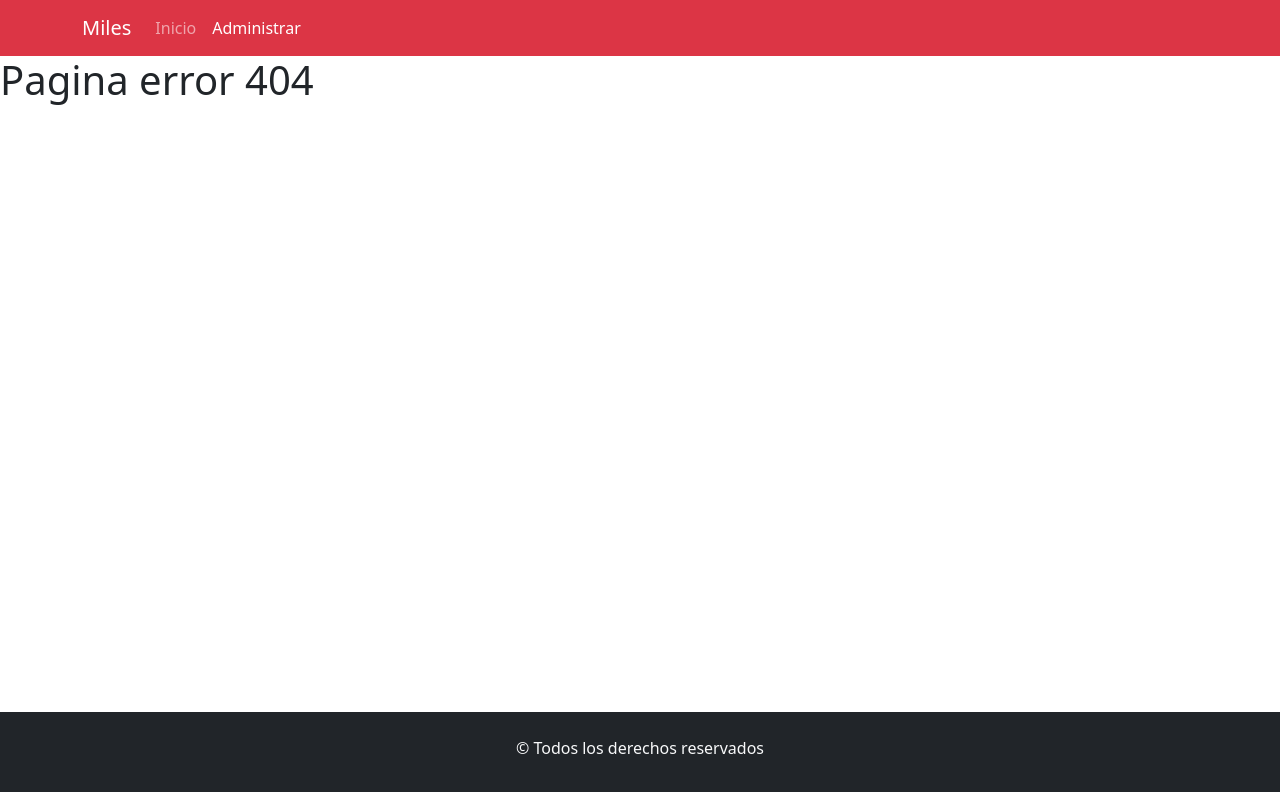
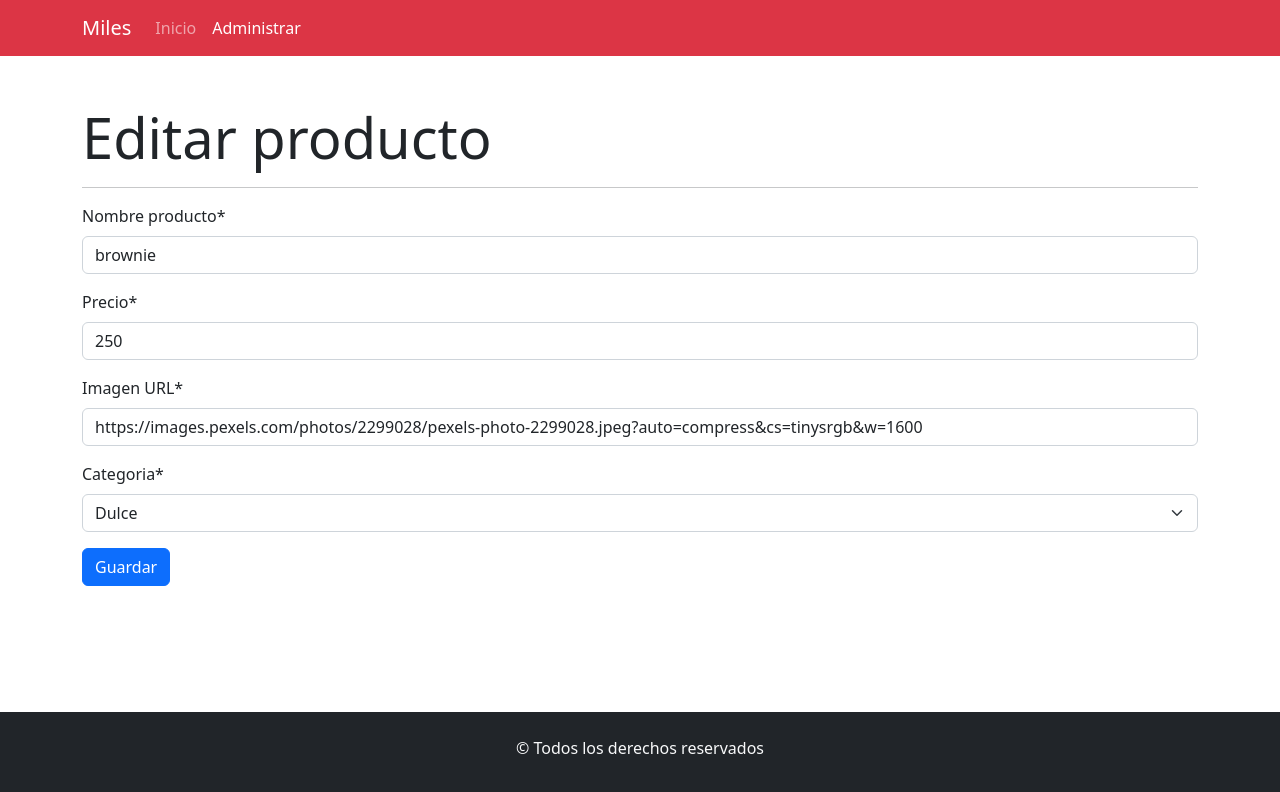
Before and after one commit to SantiFigueroa00/cafeteria-front, a React (Create React App) app: page /administrar/editar/2 in a window 1280 px wide. Before the commit this address had no page. Shown: the top 792 px of the page. Built offline with nearby package versions, Linux system fonts and the light colour scheme; data requests are answered from the project's data file.

Commit message:
mostramos los datos del producto en el formulario

```diff
--- a/src/App.jsx
+++ b/src/App.jsx
@@ -29,7 +29,7 @@ function App() {
         ></Route>
         <Route
           exact
-          path="/administrar/editar"
+          path="/administrar/editar/:id"
           element={<EditarProducto></EditarProducto>}
         ></Route>
          <Route exact path="/detalle-producto" element={<DetalleProducto></DetalleProducto>}></Route>
--- a/src/components/helpers/queries.js
+++ b/src/components/helpers/queries.js
@@ -30,13 +30,23 @@ export const borrarProductoAPI = async (id) => {
         // peticion Get para obtener listado
         const respuesta = await fetch(URL+`/${id}`,{
             method: 'DELETE',
-            // headers: {
-            //     "Content-Type" : "application/json"
-            // },
-            // body: JSON.stringify(producto)
         });
         return respuesta;
     } catch (error) {
         return false;
     }
 };
+
+export const obtenerProductoAPI = async (id) => {
+    try {
+        // peticion Get para obtener listado
+        const respuesta = await fetch(URL+`/${id}`);
+        const producto={
+            dato: await respuesta.json(),
+            status: respuesta.status
+        }
+        return producto;
+    } catch (error) {
+        return false;
+    }
+};
--- a/src/components/views/admiProductos/EditarProducto.jsx
+++ b/src/components/views/admiProductos/EditarProducto.jsx
@@ -1,40 +1,122 @@
+import { useEffect } from "react";
 import { Form, Button } from "react-bootstrap";
+import context from "react-bootstrap/esm/AccordionContext";
+import { useForm } from "react-hook-form";
+import { useParams } from "react-router-dom";
+import Swal from "sweetalert2";
+import { obtenerProductoAPI } from "../../helpers/queries";
 
 const EditarProducto = () => {
-  return (
-    <section className="container mainSection">
+  const {
+    register,
+    handleSubmit,
+    formState: { errors },
+    setValue
+  } = useForm();
+
+  const {id} = useParams();
+
+
+  useEffect(() => {
+    obtenerProductoAPI(id).then((respuesta)=>{
+      if(respuesta.status ===200){
+        console.log(respuesta);
+        setValue('nombreProducto',respuesta.dato.nombreProducto)
+        setValue('precio',respuesta.dato.precio)
+        setValue('imagen',respuesta.dato.imagen)
+        setValue('categoria',respuesta.dato.categoria)
+      }
+    },
+    (reason)=>{
+      console.log(reason)
+      Swal.fire(
+        'Ocurrio un error',
+        'Intente nuevamente en unos minutos',
+        'error'
+        )
+      });
+    }, [])
+
+    const onSubmit = (datos) => {
+      console.log(datos)
+    };
+
+    return (
+      <section className="container mainSection">
       <h1 className="display-4 mt-5">Editar producto</h1>
       <hr />
       {/* <Form onSubmit={handleSubmit}> */}
-      <Form>
+      <Form onSubmit={handleSubmit(onSubmit)}>
         <Form.Group className="mb-3" controlId="formNombreProdcuto">
           <Form.Label>Nombre producto*</Form.Label>
-          <Form.Control type="text" placeholder="Ej: Cafe" />
-          <Form.Text className="text-danger">algun error</Form.Text>
+          <Form.Control
+            type="text"
+            placeholder="Ej: Cafe"
+            {...register("nombreProducto", {
+              required: "El nombre de prodcuto es necesario",
+              minLength: {
+                value: 2,
+                message: "La cantidad minima es 2 caracteres",
+              },
+              maxLength: {
+                value: 50,
+                message: "La cantidad maxima es 50 caracteres",
+              },
+            })}
+          />
+          <Form.Text className="text-danger">
+            {errors.nombreProducto?.message}
+          </Form.Text>
         </Form.Group>
         <Form.Group className="mb-3" controlId="formPrecio">
           <Form.Label>Precio*</Form.Label>
-          <Form.Control type="number" placeholder="Ej: 50" />
-          <Form.Text className="text-danger">algun error</Form.Text>
+          <Form.Control type="number" placeholder="Ej: 50"
+          {...register('precio',{
+              required:'El precio es obligatorio',
+              min:{
+                value: 1,
+                message: 'El precio minimo es de $1'
+              },
+              max:{
+                value: 1000,
+                message: 'El precio maximo es de $1000'
+              }
+          }
+          )}
+          />
+          <Form.Text className="text-danger">
+            {errors.precio?.message}
+          </Form.Text>
         </Form.Group>
         <Form.Group className="mb-3" controlId="formImagen">
           <Form.Label>Imagen URL*</Form.Label>
           <Form.Control
             type="text"
             placeholder="Ej: https://www.pexels.com/es-es/vans-en-blanco-y-negro-fuera-de-la-decoracion-para-colgar-en-la-pared-1230679/"
+            {...register('imagen',{
+              required: 'La URL es obligatoria',
+              pattern:{
+                value: /^https?:\/\/[\w\-]+(\.[\w\-]+)+[/#?]?.*$/,
+                message: 'Ingrese una URL valida'
+              }
+            })}
           />
-          <Form.Text className="text-danger">algun error</Form.Text>
+          <Form.Text className="text-danger">{errors.imagen?.message}</Form.Text>
         </Form.Group>
         <Form.Group className="mb-3" controlId="formPrecio">
           <Form.Label>Categoria*</Form.Label>
-          <Form.Select>
+          <Form.Select {
+            ...register('categoria',{
+              required: 'Debe seleccionar una categoria'
+            })
+          }>
             <option value="">Seleccione una opcion</option>
             <option value="bebida-caliente">Bebida caliente</option>
             <option value="bebida-fria">Bebida fria</option>
             <option value="dulce">Dulce</option>
             <option value="salado">Salado</option>
           </Form.Select>
-          <Form.Text className="text-danger">algun error</Form.Text>
+          <Form.Text className="text-danger">{errors.categoria?.message}</Form.Text>
         </Form.Group>
         <Button variant="primary" type="submit">
           Guardar
--- a/src/components/views/admiProductos/ItemProducto.jsx
+++ b/src/components/views/admiProductos/ItemProducto.jsx
@@ -1,5 +1,6 @@
 
 import { Button } from "react-bootstrap";
+import { Link } from "react-router-dom";
 import Swal from "sweetalert2";
 import { borrarProductoAPI, consultarAPI } from "../../helpers/queries";
 
@@ -36,9 +37,9 @@ const borrarProducto=()=>{
       <td>{imagen}</td>
       <td>{categoria}</td>
       <td>
-        <Button variant="warning">
+        <Link className="btn btn-warning" to={`/administrar/editar/${id}`}>
           Editar
-        </Button>
+        </Link>
         <Button variant="danger" onClick={borrarProducto}>
           Borrar
         </Button>
```
